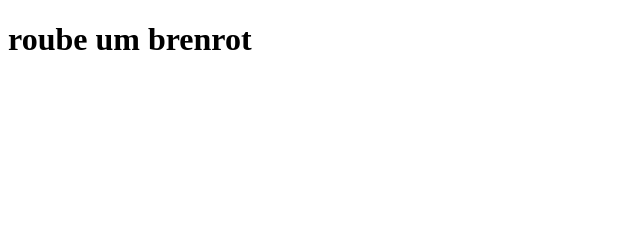
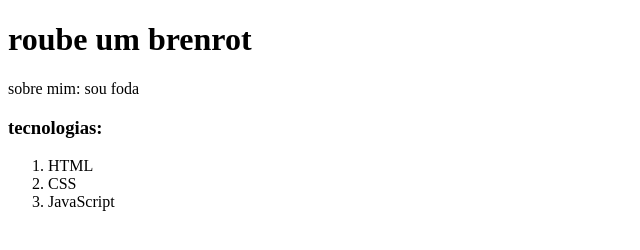
Before and after one commit to nathalysixseven/Julho-quer-site, a plain HTML site: page index.html in a window 1280 px wide. Shown: the whole page, without its empty margins (0-640 px from the left). Drawn offline with Linux system fonts and the light colour scheme.

Commit message:
escrito sobre mim

```diff
--- a/index.html
+++ b/index.html
@@ -7,5 +7,12 @@
 </head>
 <body>
     <h1>roube um brenrot</h1>
+    <p>sobre mim: sou foda</p>
+    <h3>tecnologias:</h3>
+    <ol>
+        <li>HTML</li>
+        <li>CSS</li>
+        <li>JavaScript</li>
+    </ol>
 </body>
 </html>
```
